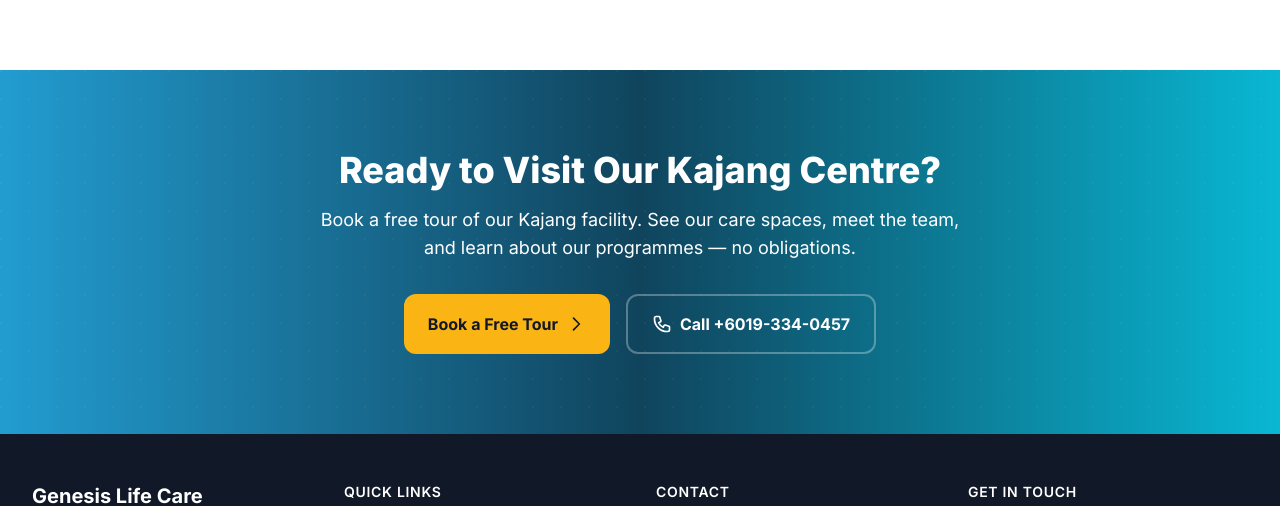
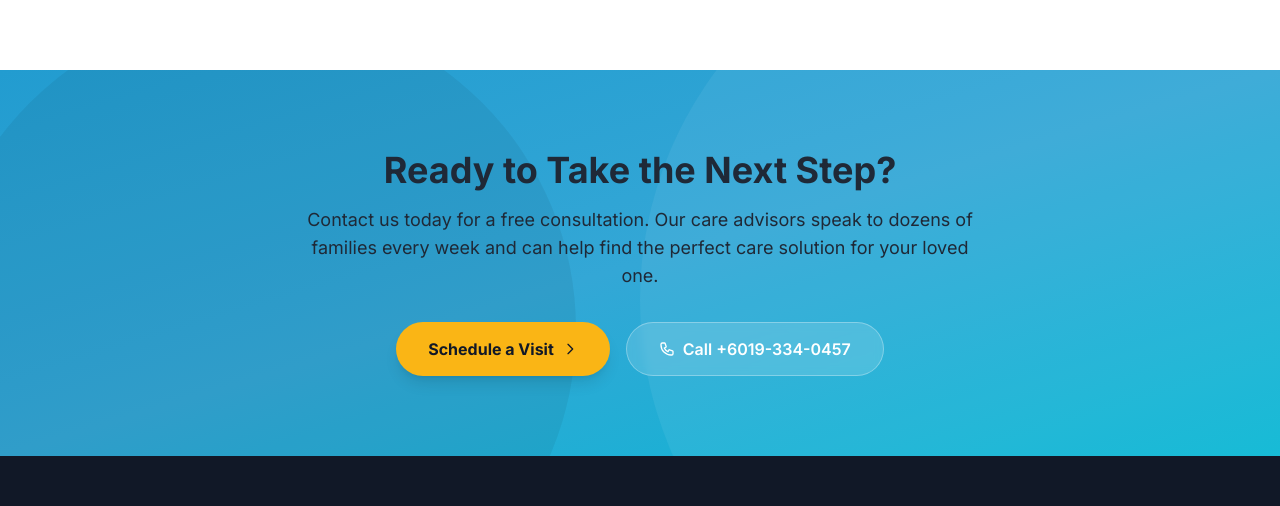
Before and after one commit to lyndontf/lcs-cms-website, a Next.js app: page /nursing-home-kajang in a window 1280 px wide. Shown: the part 5954-6460 px from the top of the page. Built offline with nearby package versions, Linux system fonts and the light colour scheme; no server answers; the database is empty.

Commit message:
Replace bottom CTA with homepage 'Ready to Take the Next Step' section
Matches homepage styling: gradient bg with decorative circles, pill buttons,
updated copy for both EN and ZH pages.

```diff
--- a/src/app/nursing-home-kajang/page.tsx
+++ b/src/app/nursing-home-kajang/page.tsx
@@ -702,41 +702,29 @@
         </div>
       </section>
 
-      {/* ── BOTTOM CTA ────────────────────────────────────────────────── */}
-      <section className="hero-dark relative bg-gradient-to-r from-primary via-primary-800 to-secondary overflow-hidden">
-        <div
-          className="absolute inset-0 opacity-[0.04]"
-          style={{
-            backgroundImage:
-              'radial-gradient(circle at 1px 1px, white 1px, transparent 0)',
-            backgroundSize: '28px 28px',
-          }}
-        />
-        <div className="relative max-w-4xl mx-auto px-4 sm:px-6 lg:px-8 py-16 sm:py-20 text-center">
-          <h2 className="text-3xl sm:text-4xl font-extrabold text-white mb-4">
-            Ready to Visit Our Kajang Centre?
-          </h2>
-          <p className="text-lg text-white mb-8 max-w-2xl mx-auto" style={{color: 'white'}}>
-            Book a free tour of our Kajang facility. See our care spaces,
-            meet the team, and learn about our programmes — no obligations.
+      {/* ── FINAL CTA ────────────────────────────────────────────────── */}
+      <section className="hp-cta relative bg-gradient-to-br from-primary via-primary-400 to-secondary overflow-hidden">
+        <div className="absolute -top-[40%] -right-[10%] w-[60%] pb-[60%] rounded-full bg-white/[.06] pointer-events-none" />
+        <div className="absolute -bottom-[50%] -left-[5%] w-[50%] pb-[50%] rounded-full bg-black/[.06] pointer-events-none" />
+
+        <div className="relative z-10 max-w-5xl mx-auto px-4 sm:px-6 lg:px-8 py-16 sm:py-20 text-center">
+          <h2 className="text-3xl sm:text-4xl font-bold mb-4">Ready to Take the Next Step?</h2>
+          <p className="hp-sub text-lg mb-8 max-w-2xl mx-auto">
+            Contact us today for a free consultation. Our care advisors speak to dozens of families every week and can help find the perfect care solution for your loved one.
           </p>
-          <div className="flex flex-wrap justify-center gap-4">
+          <div className="flex flex-col sm:flex-row gap-4 justify-center">
             <Link
               href="/contact"
-              className="inline-flex items-center gap-2 bg-gold text-gray-900 font-bold px-6 py-4 rounded-xl hover:bg-yellow-400 transition-colors whitespace-nowrap"
+              className="hp-gold-btn inline-flex items-center justify-center gap-2 bg-gold text-gray-900 px-8 py-3.5 rounded-full text-base font-bold shadow-lg hover:shadow-xl hover:brightness-110 transition-all"
             >
-              Book a Free Tour
-              <svg className="w-5 h-5" fill="none" stroke="currentColor" viewBox="0 0 24 24">
-                <path strokeLinecap="round" strokeLinejoin="round" strokeWidth={2} d="M9 5l7 7-7 7" />
-              </svg>
+              Schedule a Visit
+              <svg className="w-4 h-4" fill="none" stroke="currentColor" viewBox="0 0 24 24"><path strokeLinecap="round" strokeLinejoin="round" strokeWidth={2} d="M9 5l7 7-7 7" /></svg>
             </Link>
             <a
               href={`tel:${centre.phone.replace(/\s/g, '')}`}
-              className="inline-flex items-center gap-2 border-2 border-white/30 text-white font-bold px-6 py-4 rounded-xl hover:bg-white/10 transition-colors whitespace-nowrap"
+              className="inline-flex items-center justify-center gap-2 bg-white/15 backdrop-blur-sm border border-white/30 text-white px-8 py-3.5 rounded-full text-base font-semibold hover:bg-white/25 transition-all"
             >
-              <svg className="w-5 h-5" fill="none" stroke="currentColor" viewBox="0 0 24 24">
-                <path strokeLinecap="round" strokeLinejoin="round" strokeWidth={2} d="M3 5a2 2 0 012-2h3.28a1 1 0 01.948.684l1.498 4.493a1 1 0 01-.502 1.21l-2.257 1.13a11.042 11.042 0 005.516 5.516l1.13-2.257a1 1 0 011.21-.502l4.493 1.498a1 1 0 01.684.949V19a2 2 0 01-2 2h-1C9.716 21 3 14.284 3 6V5z" />
-              </svg>
+              <svg className="w-4 h-4" fill="none" stroke="currentColor" viewBox="0 0 24 24"><path strokeLinecap="round" strokeLinejoin="round" strokeWidth={2} d="M3 5a2 2 0 012-2h3.28a1 1 0 01.948.684l1.498 4.493a1 1 0 01-.502 1.21l-2.257 1.13a11.042 11.042 0 005.516 5.516l1.13-2.257a1 1 0 011.21-.502l4.493 1.498a1 1 0 01.684.949V19a2 2 0 01-2 2h-1C9.716 21 3 14.284 3 6V5z" /></svg>
               Call {centre.phoneCTA}
             </a>
           </div>
--- a/src/app/zh/nursing-home-kajang/page.tsx
+++ b/src/app/zh/nursing-home-kajang/page.tsx
@@ -593,41 +593,29 @@
         </div>
       </section>
 
-      {/* ── BOTTOM CTA ────────────────────────────────────────────────── */}
-      <section className="hero-dark relative bg-gradient-to-r from-primary via-primary-800 to-secondary overflow-hidden">
-        <div
-          className="absolute inset-0 opacity-[0.04]"
-          style={{
-            backgroundImage:
-              'radial-gradient(circle at 1px 1px, white 1px, transparent 0)',
-            backgroundSize: '28px 28px',
-          }}
-        />
-        <div className="relative max-w-4xl mx-auto px-4 sm:px-6 lg:px-8 py-16 sm:py-20 text-center">
-          <h2 className="text-3xl sm:text-4xl font-extrabold text-white mb-4">
-            准备好参观我们的加影中心？
-          </h2>
-          <p className="text-lg text-white mb-8 max-w-2xl mx-auto" style={{color: 'white'}}>
-            预约免费参观我们的加影设施。参观我们的护理空间、
-            认识团队，了解我们的计划 — 无任何义务。
+      {/* ── FINAL CTA ────────────────────────────────────────────────── */}
+      <section className="hp-cta relative bg-gradient-to-br from-primary via-primary-400 to-secondary overflow-hidden">
+        <div className="absolute -top-[40%] -right-[10%] w-[60%] pb-[60%] rounded-full bg-white/[.06] pointer-events-none" />
+        <div className="absolute -bottom-[50%] -left-[5%] w-[50%] pb-[50%] rounded-full bg-black/[.06] pointer-events-none" />
+
+        <div className="relative z-10 max-w-5xl mx-auto px-4 sm:px-6 lg:px-8 py-16 sm:py-20 text-center">
+          <h2 className="text-3xl sm:text-4xl font-bold mb-4">准备好迈出下一步了吗？</h2>
+          <p className="hp-sub text-lg mb-8 max-w-2xl mx-auto">
+            立即联系我们进行免费咨询。我们的护理顾问每周与数十个家庭交流，能帮助您为亲人找到最合适的护理方案。
           </p>
-          <div className="flex flex-wrap justify-center gap-4">
+          <div className="flex flex-col sm:flex-row gap-4 justify-center">
             <Link
               href="/zh/contact"
-              className="inline-flex items-center gap-2 bg-gold text-gray-900 font-bold px-6 py-4 rounded-xl hover:bg-yellow-400 transition-colors whitespace-nowrap"
+              className="hp-gold-btn inline-flex items-center justify-center gap-2 bg-gold text-gray-900 px-8 py-3.5 rounded-full text-base font-bold shadow-lg hover:shadow-xl hover:brightness-110 transition-all"
             >
-              预约免费参观
-              <svg className="w-5 h-5" fill="none" stroke="currentColor" viewBox="0 0 24 24">
-                <path strokeLinecap="round" strokeLinejoin="round" strokeWidth={2} d="M9 5l7 7-7 7" />
-              </svg>
+              预约参观
+              <svg className="w-4 h-4" fill="none" stroke="currentColor" viewBox="0 0 24 24"><path strokeLinecap="round" strokeLinejoin="round" strokeWidth={2} d="M9 5l7 7-7 7" /></svg>
             </Link>
             <a
               href={`tel:${centre.phone.replace(/\s/g, '')}`}
-              className="inline-flex items-center gap-2 border-2 border-white/30 text-white font-bold px-6 py-4 rounded-xl hover:bg-white/10 transition-colors whitespace-nowrap"
+              className="inline-flex items-center justify-center gap-2 bg-white/15 backdrop-blur-sm border border-white/30 text-white px-8 py-3.5 rounded-full text-base font-semibold hover:bg-white/25 transition-all"
             >
-              <svg className="w-5 h-5" fill="none" stroke="currentColor" viewBox="0 0 24 24">
-                <path strokeLinecap="round" strokeLinejoin="round" strokeWidth={2} d="M3 5a2 2 0 012-2h3.28a1 1 0 01.948.684l1.498 4.493a1 1 0 01-.502 1.21l-2.257 1.13a11.042 11.042 0 005.516 5.516l1.13-2.257a1 1 0 011.21-.502l4.493 1.498a1 1 0 01.684.949V19a2 2 0 01-2 2h-1C9.716 21 3 14.284 3 6V5z" />
-              </svg>
+              <svg className="w-4 h-4" fill="none" stroke="currentColor" viewBox="0 0 24 24"><path strokeLinecap="round" strokeLinejoin="round" strokeWidth={2} d="M3 5a2 2 0 012-2h3.28a1 1 0 01.948.684l1.498 4.493a1 1 0 01-.502 1.21l-2.257 1.13a11.042 11.042 0 005.516 5.516l1.13-2.257a1 1 0 011.21-.502l4.493 1.498a1 1 0 01.684.949V19a2 2 0 01-2 2h-1C9.716 21 3 14.284 3 6V5z" /></svg>
               致电 {centre.phoneCTA}
             </a>
           </div>
```
